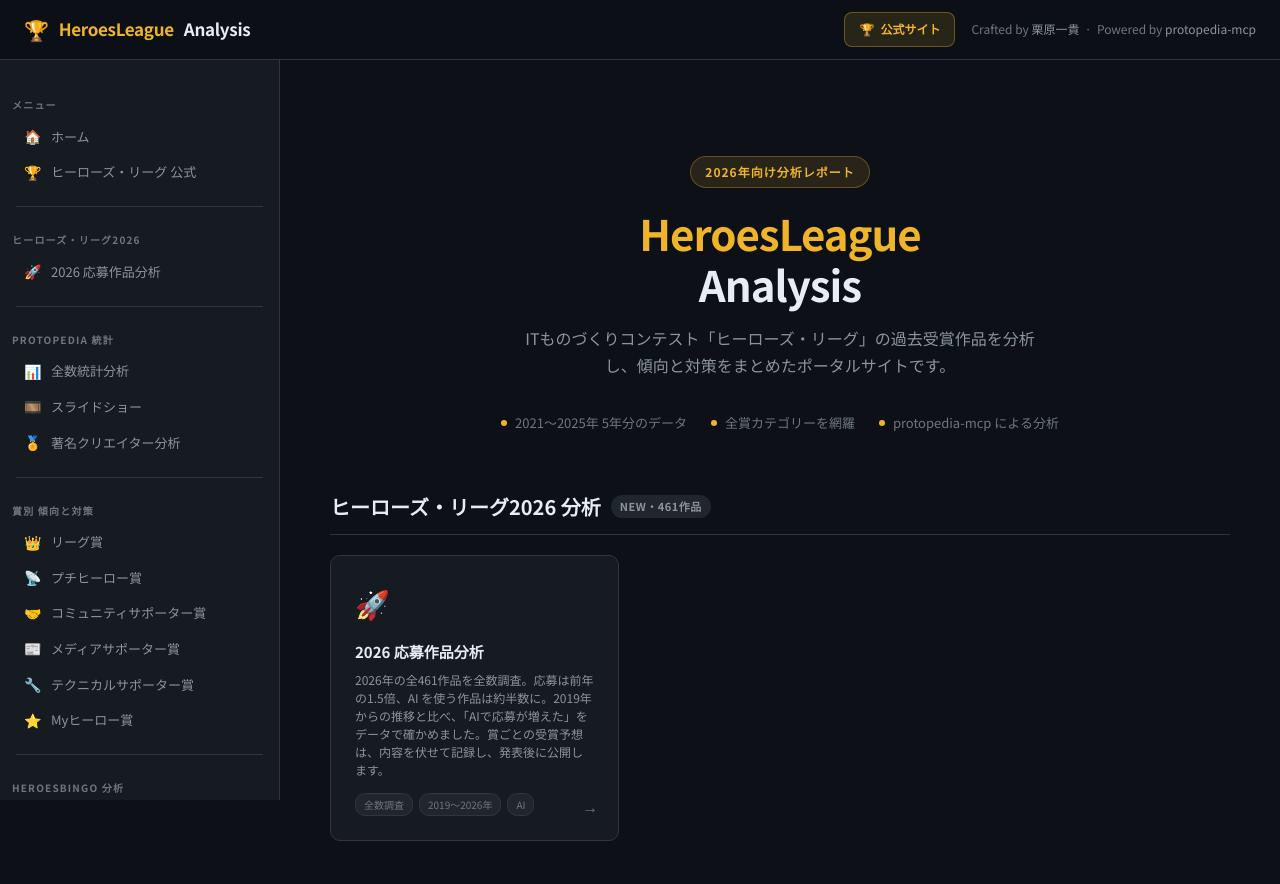
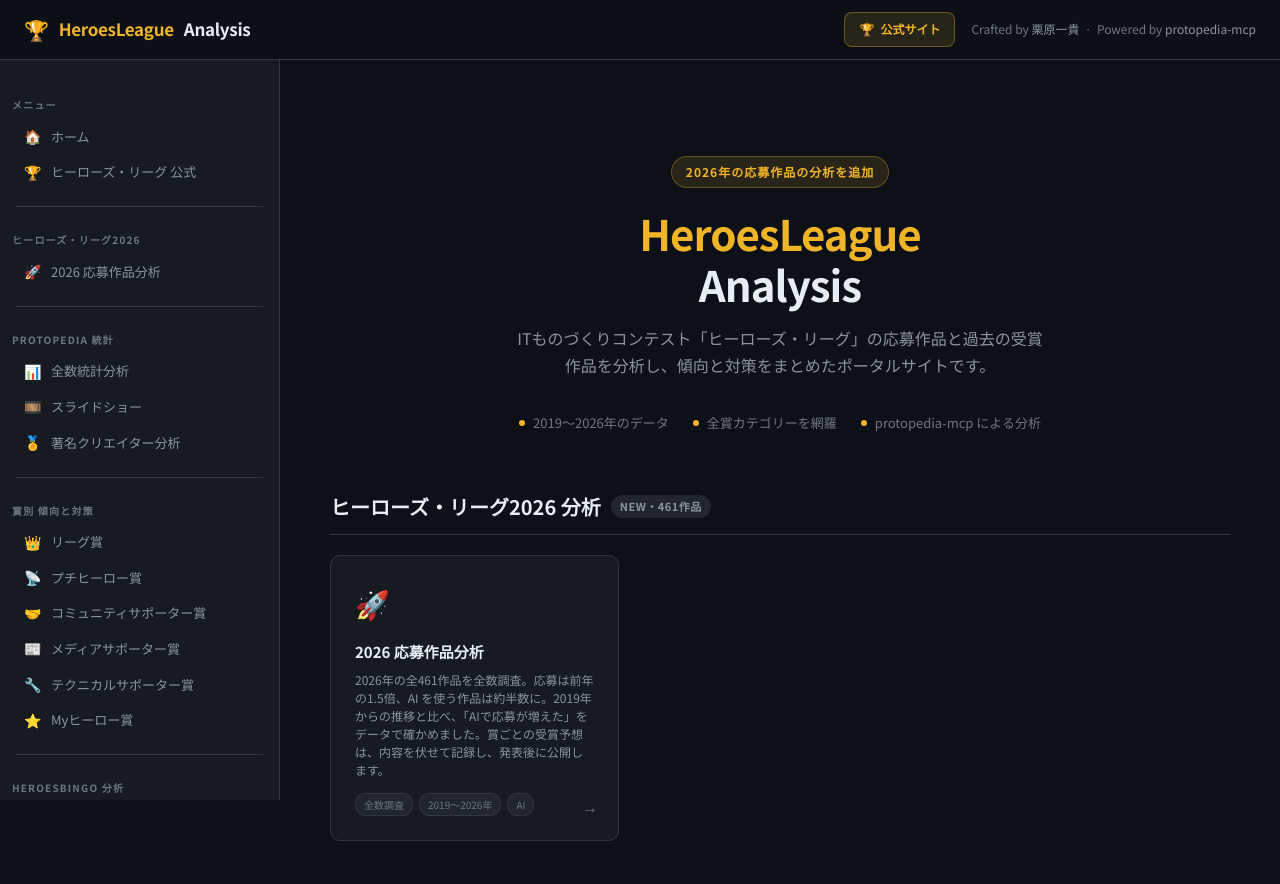
Before and after one commit to qurihara/HeroesLeague-analysis, a plain HTML site: page index.html in a window 1280 px wide. Shown: the top 884 px of the page. Drawn offline with Linux system fonts and the light colour scheme.

Commit message:
Update portal hero text for 2026 analysis; fix bold rendering
Co-Authored-By: Claude Opus 5.5 <noreply@anthropic.com>

```diff
--- a/index.html
+++ b/index.html
@@ -337,11 +337,11 @@
   <main>
     <div id="home-view">
       <div class="hero">
-        <div class="hero-badge">2026年向け分析レポート</div>
+        <div class="hero-badge">2026年の応募作品の分析を追加</div>
         <h1><span>HeroesLeague</span><br>Analysis</h1>
-        <p>ITものづくりコンテスト「ヒーローズ・リーグ」の過去受賞作品を分析し、傾向と対策をまとめたポータルサイトです。</p>
+        <p>ITものづくりコンテスト「ヒーローズ・リーグ」の応募作品と過去の受賞作品を分析し、傾向と対策をまとめたポータルサイトです。</p>
         <div class="hero-meta">
-          <div class="hero-stat"><div class="dot"></div>2021〜2025年 5年分のデータ</div>
+          <div class="hero-stat"><div class="dot"></div>2019〜2026年のデータ</div>
           <div class="hero-stat"><div class="dot"></div>全賞カテゴリーを網羅</div>
           <div class="hero-stat"><div class="dot"></div>protopedia-mcp による分析</div>
         </div>
```
Also changed, not shown: 1 other file.
